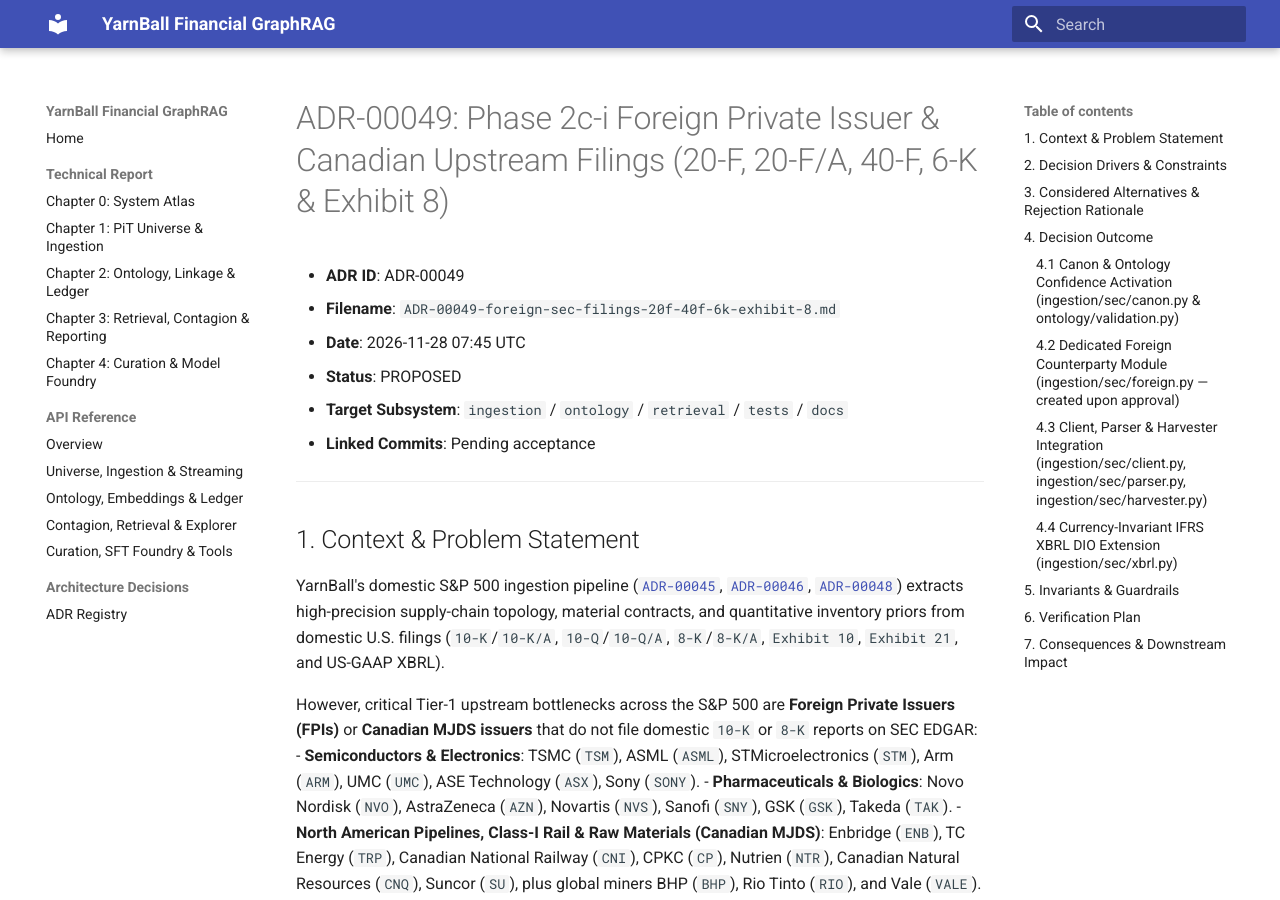
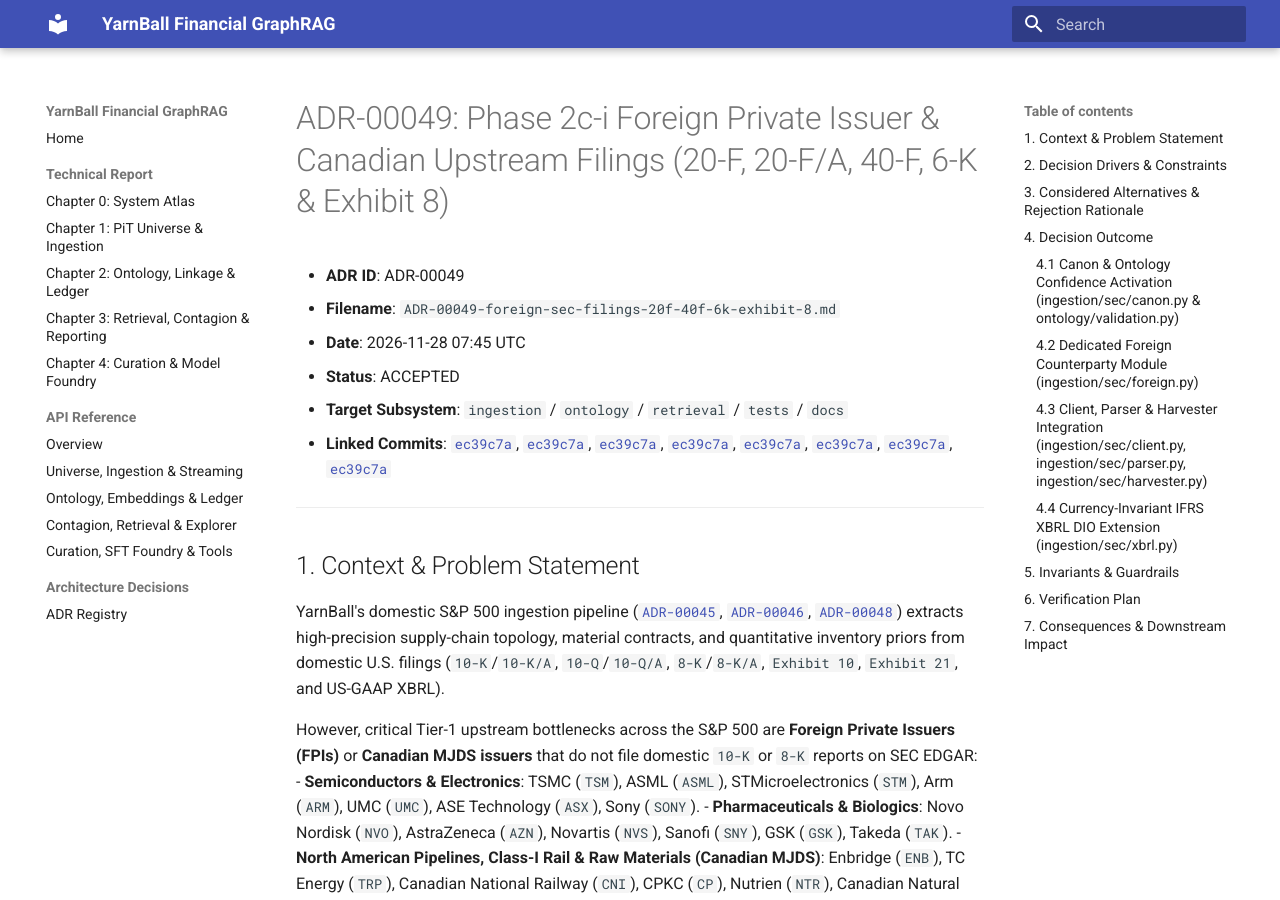
Before and after one commit to CamiloEmiliano/YarnBall, an MkDocs documentation site: the page built from docs/decisions/ADR-00049-foreign-sec-filings-20f-40f-6k-exhibit-8.md, in a window 1280 px wide and 900 px high. Built offline with MkDocs 1.6.1 and Material for MkDocs 9.7.7, drawn with Linux system fonts in a browser that asks for light colours; some of the changed text lies outside the part shown.

Commit message:
docs(adr): mark ADR-00049 ACCEPTED and backfill commit ec39c7a

```diff
--- a/docs/decisions/ADR-00049-foreign-sec-filings-20f-40f-6k-exhibit-8.md
+++ b/docs/decisions/ADR-00049-foreign-sec-filings-20f-40f-6k-exhibit-8.md
@@ -3,9 +3,9 @@
 - **ADR ID**: ADR-00049
 - **Filename**: `ADR-00049-foreign-sec-filings-20f-40f-6k-exhibit-8.md`
 - **Date**: 2026-11-28 07:45 UTC
-- **Status**: PROPOSED
+- **Status**: ACCEPTED
 - **Target Subsystem**: `ingestion` / `ontology` / `retrieval` / `tests` / `docs`
-- **Linked Commits**: Pending acceptance
+- **Linked Commits**: [`ec39c7a`](../../ingestion/sec/foreign.py), [`ec39c7a`](../../ingestion/sec/client.py), [`ec39c7a`](../../ingestion/sec/harvester.py), [`ec39c7a`](../../ingestion/sec/parser.py), [`ec39c7a`](../../ingestion/sec/canon.py), [`ec39c7a`](../../ingestion/sec/xbrl.py), [`ec39c7a`](../../ontology/validation.py), [`ec39c7a`](../../tests/ingestion/sec/test_sec_phase2c_foreign_filings.py)
 
 ---
 
@@ -64,9 +64,9 @@ Additionally, foreign SEC filings introduce three practical ingestion hazards no
      - `Exhibit 8 - Significant Subsidiaries (20-F)` (`applicable_forms=(FORM_20F, FORM_20FA, FORM_F1)`, `high_signal_gleaning=False`).
      - `Annual Information Form (40-F)` (`applicable_forms=(FORM_40F,)`, `high_signal_gleaning=True`).
 
-### 4.2 Dedicated Foreign Counterparty Module (`ingestion/sec/foreign.py` — created upon approval)
+### 4.2 Dedicated Foreign Counterparty Module ([`ingestion/sec/foreign.py`](../../ingestion/sec/foreign.py))
 
-Create `ingestion/sec/foreign.py` encapsulating foreign-issuer registries, SEC Rule 306 language guards, and Form `6-K` sanitization/disruption gating:
+Create [`ingestion/sec/foreign.py`](../../ingestion/sec/foreign.py) encapsulating foreign-issuer registries, SEC Rule 306 language guards, and Form `6-K` sanitization/disruption gating:
 
 1. **Curated Foreign Counterparty Registry**:
    - Frozen dataclass `ForeignCounterparty(ticker, cik, company_name, home_country, annual_form, gics_sector, sp500_supply_role)`.
@@ -116,7 +116,7 @@ Create `ingestion/sec/foreign.py` encapsulating foreign-issuer registries, SEC R
 
 ## 6. Verification Plan
 
-1. **New Phase 2c-i Unit & Integration Suite** (`tests/ingestion/sec/test_sec_phase2c_foreign_filings.py` — created upon approval):
+1. **New Phase 2c-i Unit & Integration Suite** ([`tests/ingestion/sec/test_sec_phase2c_foreign_filings.py`](../../tests/ingestion/sec/test_sec_phase2c_foreign_filings.py)):
    - **Rule 306 Language & Bilingual Filter**: Verify English operational prose passes, bilingual English+Chinese / English+French documents keep English paragraphs and drop foreign-script blocks, and pure non-English appendices are flagged `is_usable_english == False`.
    - **Form `6-K` Sanitization & Disruption Gating**: Verify a TSMC-style monthly revenue `6-K` and a dividend/AGM `6-K` produce zero shock (`is_material_operational_disruption is False`, `0.0`), while a Taiwan fab earthquake `6-K` (`Exhibit 99.1`) or Canadian pipeline outage `6-K` fires the expected disruption category with non-zero shock parameters.
    - **Form `20-F` / `20-F/A` / `40-F` & `Exhibit 8` Extraction**: Verify `Item 3.D`, `Item 4`, `Item 5`, `40-F` AIF/MD&A, and `Exhibit 8` subsidiary parsing, international suffix & diacritic normalization (`"Société Industrielle S.A."`, `"ASML Netherlands B.V."`, `"Murata Manufacturing K.K."`), opt-in foreign harvesting under `FOREIGN/{TICKER}/{YEAR}/`, and `EdgarWorker.process_foreign_annual` chunk/subsidiary persistence.
```
Also changed, not shown: docs/decisions/index.md (+1 -1 lines).
